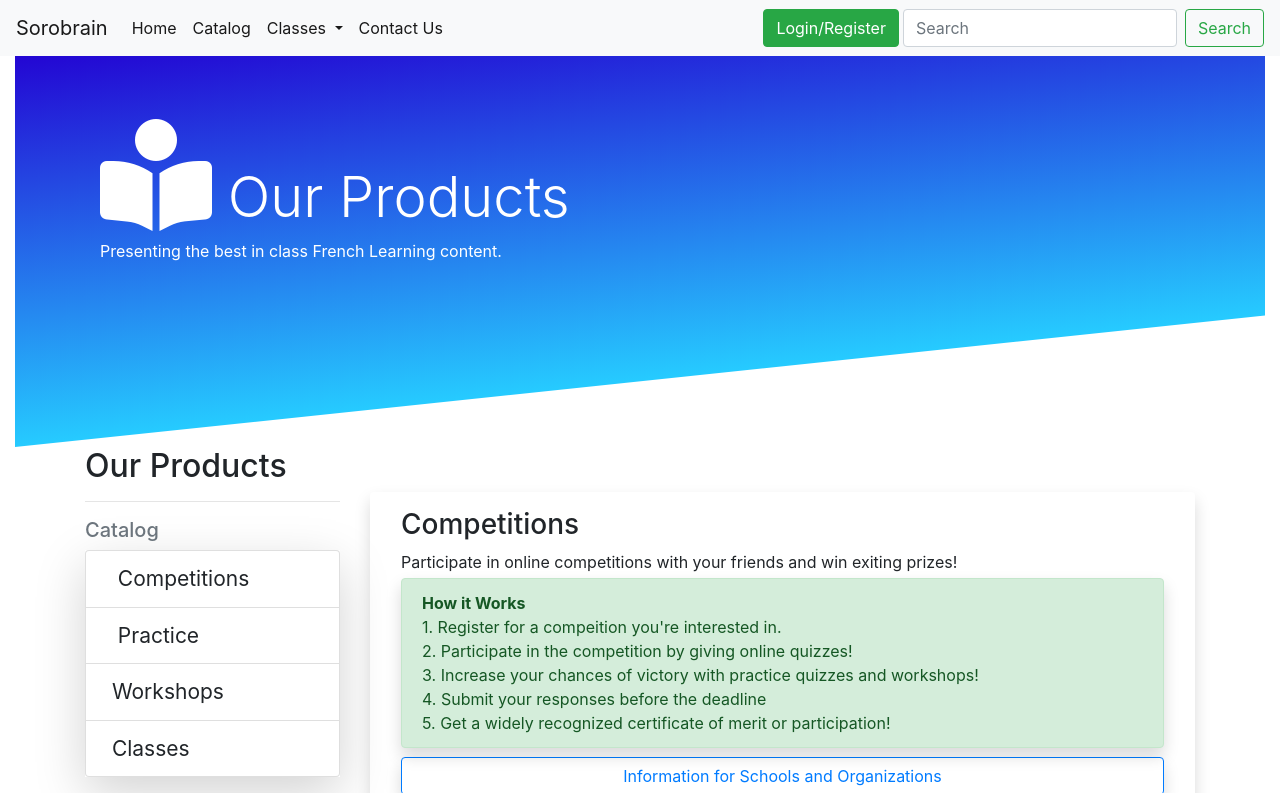
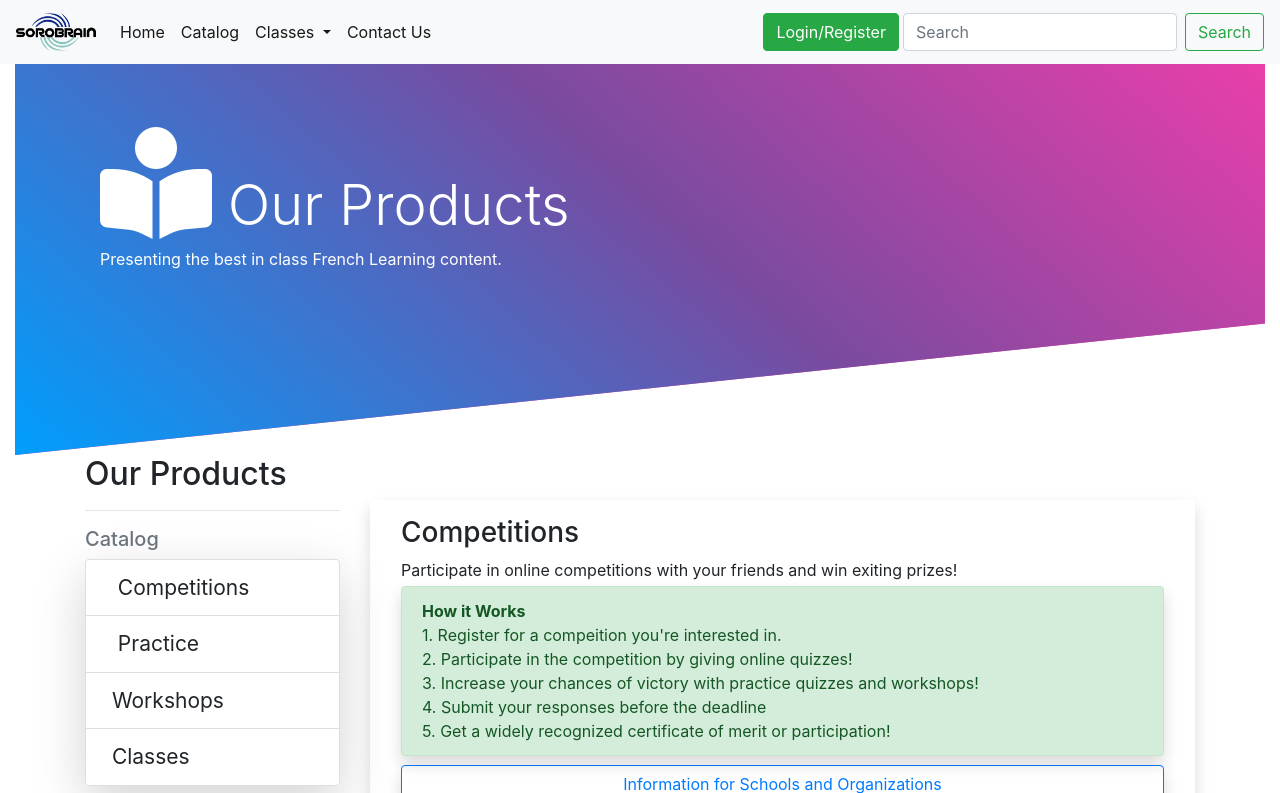
Before and after one commit to IshanManchanda/sorobrain, a Django app: page /catalog/ in a window 1280 px wide. Shown: the top 793 px of the page. Run offline with Django 3.2, Linux system fonts and the light colour scheme; data that the repository does not hold is empty; some libraries are stand-ins or nearby versions.

Commit message:
made minor stylistic changes; added logo

```diff
--- a/main/static/main/css/catalog/dh-header-non-rectangular.css
+++ b/main/static/main/css/catalog/dh-header-non-rectangular.css
@@ -12,7 +12,9 @@
   left: 0;
   width: 100%;
   height: 100%;
-  background-image: linear-gradient(#2306d3, #26cbff);
+  background-color: #FF3CAC;
+  background-image: linear-gradient(225deg, #FF3CAC 0%, #784BA0 50%, #009efd 100%);
+
   transform: skewY(-6deg);
   transform-origin: top left;
 }
--- a/main/templates/main/contact.html
+++ b/main/templates/main/contact.html
@@ -23,7 +23,7 @@
             <div class="row text-center">
                 <div class="col-md-12">
                     <h1 class="text-center">Contact Us</h1>
-					<img class="img img-responsive text-center" alt="logo" style="text-align: center;  margin: 0 auto; max-width: 300px" src="{% static 'main/img/logo_old.jpeg' %}">
+					<img class="img img-responsive text-center" alt="logo" style="text-align: center;  margin: 0 auto; max-width: 300px" src="{% static 'common/img/logo_75.png' %}">
 					<hr>
                 </div>
             </div>
--- a/templates/global/base.html
+++ b/templates/global/base.html
@@ -50,7 +50,7 @@
 			{% block navbar %}
 				<nav class="navbar sticky-top navbar-expand-lg navbar-light bg-light">
 				<!-- TODO: [frontend] add logo to navbar brand-->
-				  <a class="navbar-brand" href="{% url 'index' %}">Sorobrain</a>
+				  <a class="navbar-brand" href="{% url 'index' %}"><img class="img-responsive" alt="logo" src="{% static 'common/img/logo_90.png' %}" style="width:80px"></a>
 
 				  <button class="navbar-toggler" type="button" data-toggle="collapse" data-target="#navbarSupportedContent" aria-controls="navbarSupportedContent" aria-expanded="false" aria-label="Toggle navigation">
 					<span class="navbar-toggler-icon"></span>
```
Also changed, not shown: main/templates/main/index.html (+9 -1 lines), sorobrain/static/common/img/logo.png (added), sorobrain/static/common/img/logo_20.png (added), sorobrain/static/common/img/logo_50.png (added), sorobrain/static/common/img/logo_75.png (added), sorobrain/static/common/img/logo_90.png (added), 1 other file.
